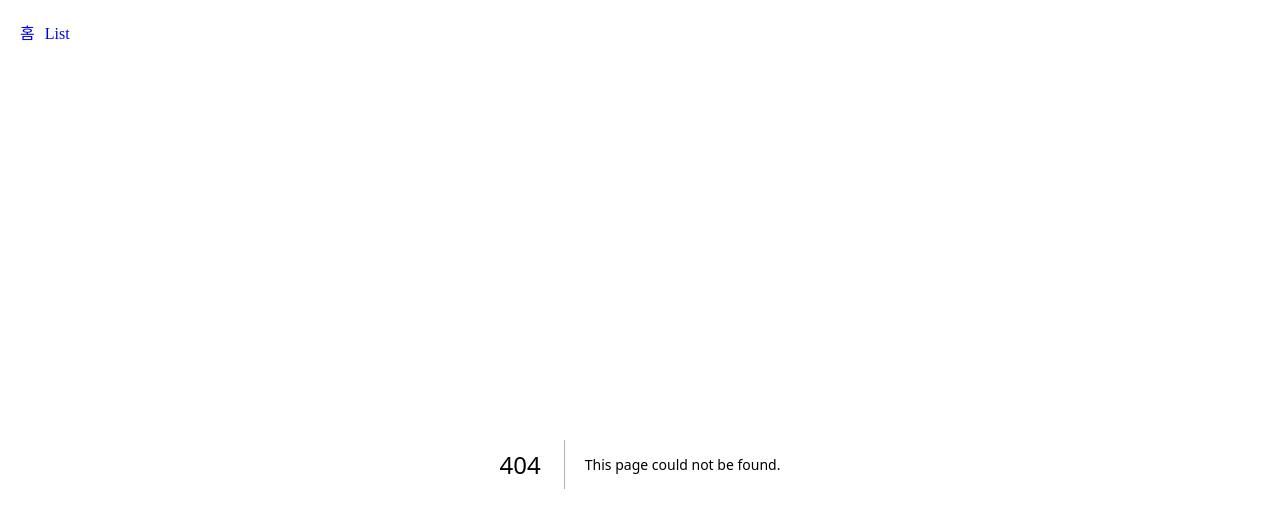
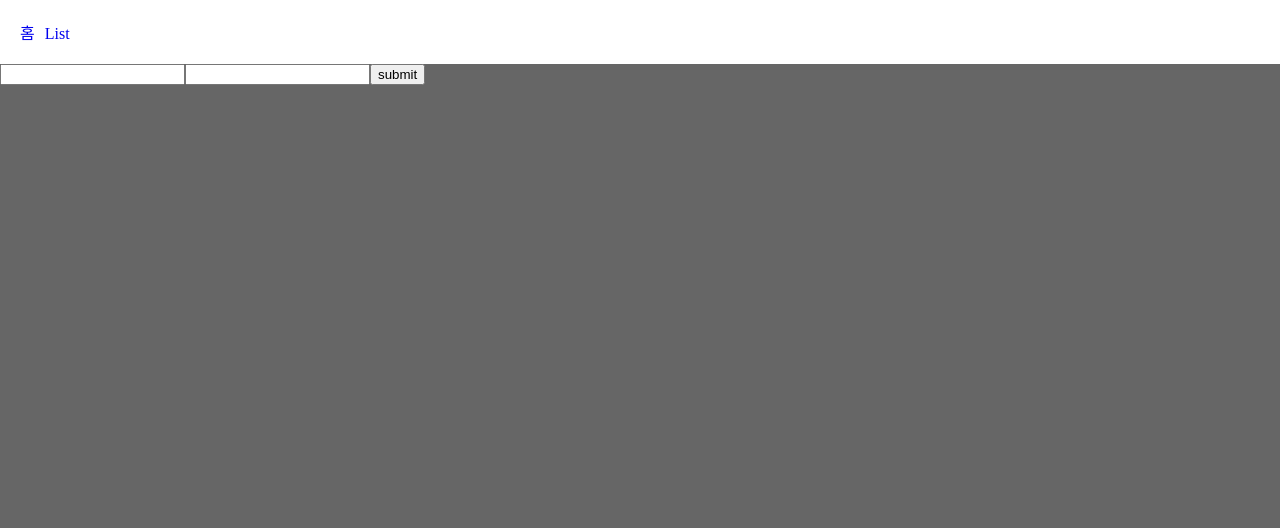
Before and after one commit to crowwan/next-practice, a Next.js app: page /register in a window 1280 px wide. Before the commit this address had no page. Shown: the top 528 px of the page. Built offline with nearby package versions, Linux system fonts and the light colour scheme.

Commit message:
feat: 회원가입 페이지 컴포넌트 추가

```diff
--- /dev/null
+++ b/app/register/page.tsx
@@ -0,0 +1,15 @@
+import React from "react";
+
+function Register() {
+  return (
+    <div>
+      <form action="/api/auth/register" method="POST">
+        <input type="text" name="id" />
+        <input type="password" name="password" />
+        <button type="submit"> submit </button>
+      </form>
+    </div>
+  );
+}
+
+export default Register;
```
